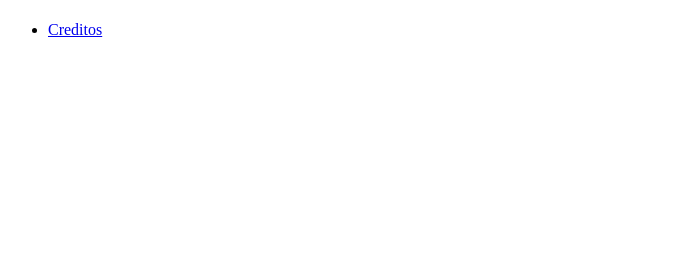
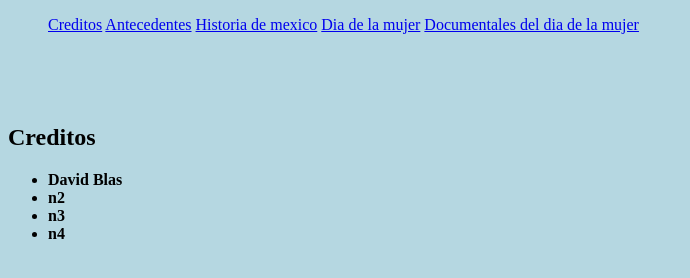
Before and after one commit to PanDRK/Html_proyec, a plain HTML site: page Nueva carpeta/index.html in a window 1280 px wide. Shown: the whole page, without its empty margins (0-690 px from the left). Drawn offline with Linux system fonts and the light colour scheme.

Commit message:
index.html

```diff
--- a/Nueva carpeta/index.html
+++ b/Nueva carpeta/index.html
@@ -1,21 +1,60 @@
 <!DOCTYPE html>
 <html lang="an">
-<head>
-    <meta charset="UTF-8" />
-    <title>title</title>
-    <link rel="stylesheet" href="Style.css">
+    <head>
+        <meta charset="utf-8"> <!-- codificacion -->
+        <meta name="viewport" content="width=device-width">
+        <title>Pagina del dia de la mujer</title>
 
-</head>
+        <meta name="description" content="Pagina de informacion sobre el dia de la mujer">
+
+        <!-- OPEN GRAPH -->
+        <meta property="og:title" content="Pagina del dia de la mujer">
+        <meta property="og:description" content="f">
+        <meta property="og:image" content="/Recursos/mecha-01.jpg">
+        <meta property="og:image:alt" content="Una fotografía de Miguel Ángel Durán">
+
+        <!--<link rel="alternate" href="https://midu.dev/en" hreflang="es-GB">
+        <link rel="canonical" href="https://midu.dev">-->
+
+        <meta name="robots" content="index, follow">
+        <meta name="theme-color" content="#ffff">
+
+        <link rel="icon" type="image/jpg" href="/Recursos/mecha-01.jpg">
+
+        <link rel="stylesheet" href="Style.css">
+
+        <style>
+          body {
+            background: rgba(4, 121, 156, 0.295);
+          }
+        </style>
+      </head>
 <body>
 
-    <h1></h1>
-    <h1></h1>
+    <section class="menu cont">
+        <ul>
+            <a href="#creditos">Creditos</a>
+            <a href="anted.html">Antecedentes</a>
+            <a href="hm.html">Historia de mexico</a>
+            <a href="diam.html">Dia de la mujer</a>
+            <a href="documentales.html">Documentales del dia de la mujer</a>
+        </ul>
+    </section>
 
-    <nav class="menu cont">
+
+    <br>
+    <br>
+    <br>
+    <section id="creditos">
+        <h2><strong>Creditos</strong></h2>
+
         <ul>
-            <li class="cred"><a href="creditos.html">Creditos</a></li>
+            <li><strong>David Blas</strong></li>
+            <li><strong>n2</strong></li>
+            <li><strong>n3</strong></li>
+            <li><strong>n4</strong></li>
         </ul>
-    </nav>
+    </section>
 
 
 </body>
```
